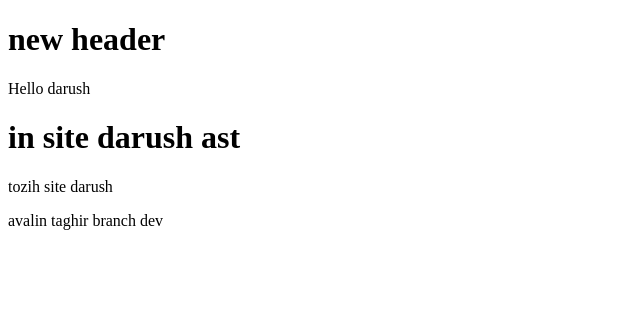
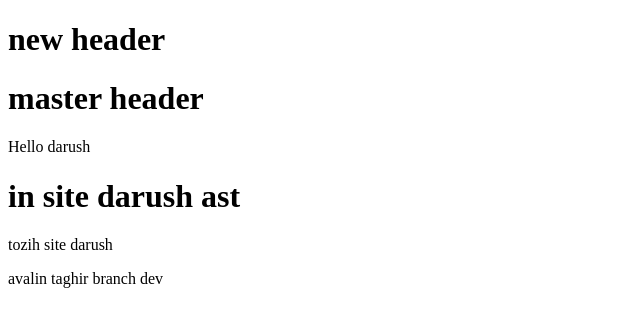
Before and after one commit to darushexe/sokan, a plain HTML site: page index.html in a window 1280 px wide. Shown: the whole page, without its empty margins (0-640 px from the left). Drawn offline with Linux system fonts and the light colour scheme.

Commit message:
master header

```diff
--- a/index.html
+++ b/index.html
@@ -7,6 +7,7 @@
 </head>
 <body>
     <h1>new header</h1>
+    <h1>master header</h1>
     <p>Hello darush</p>
     <h1>in site darush ast</h1>
     <p>tozih site darush</p>
```
